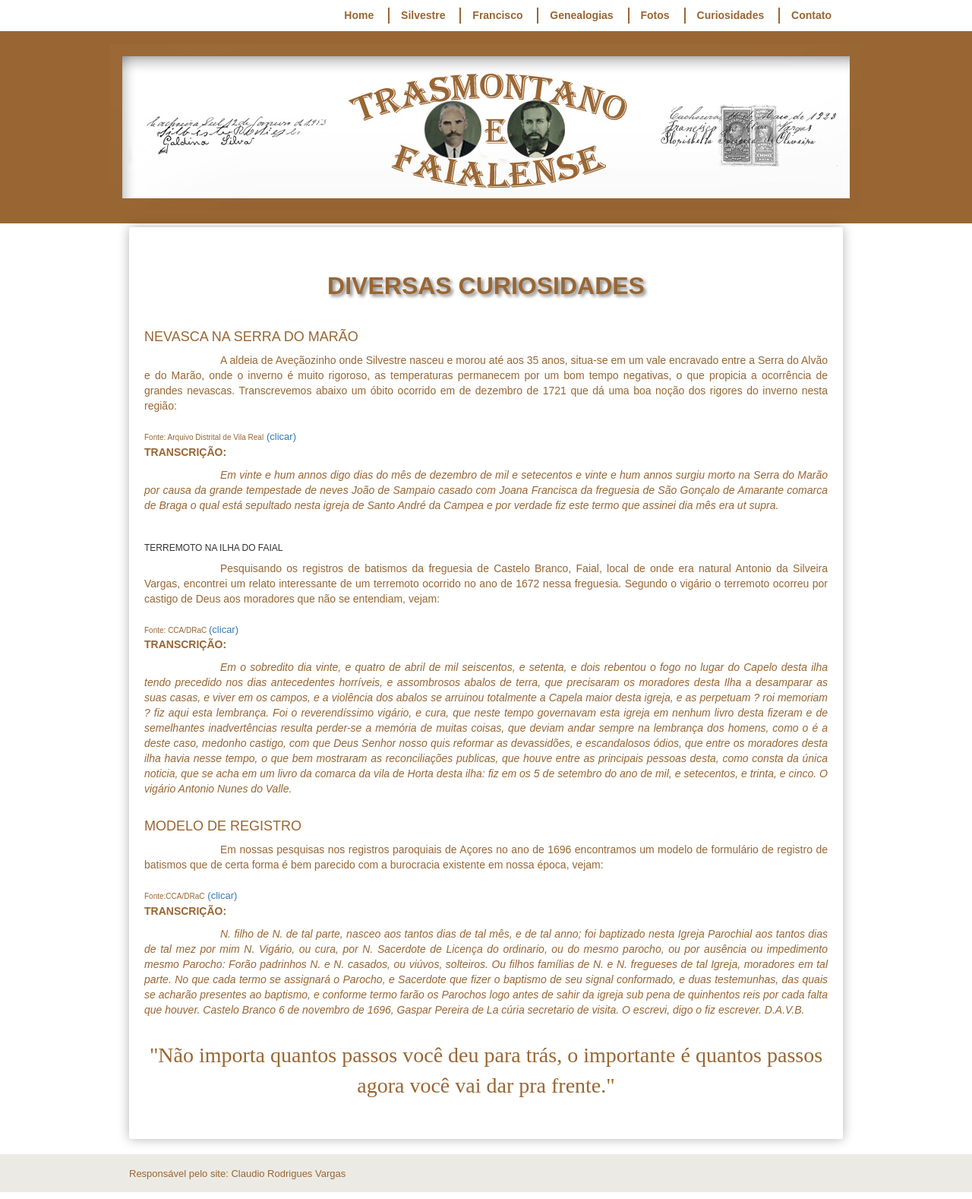
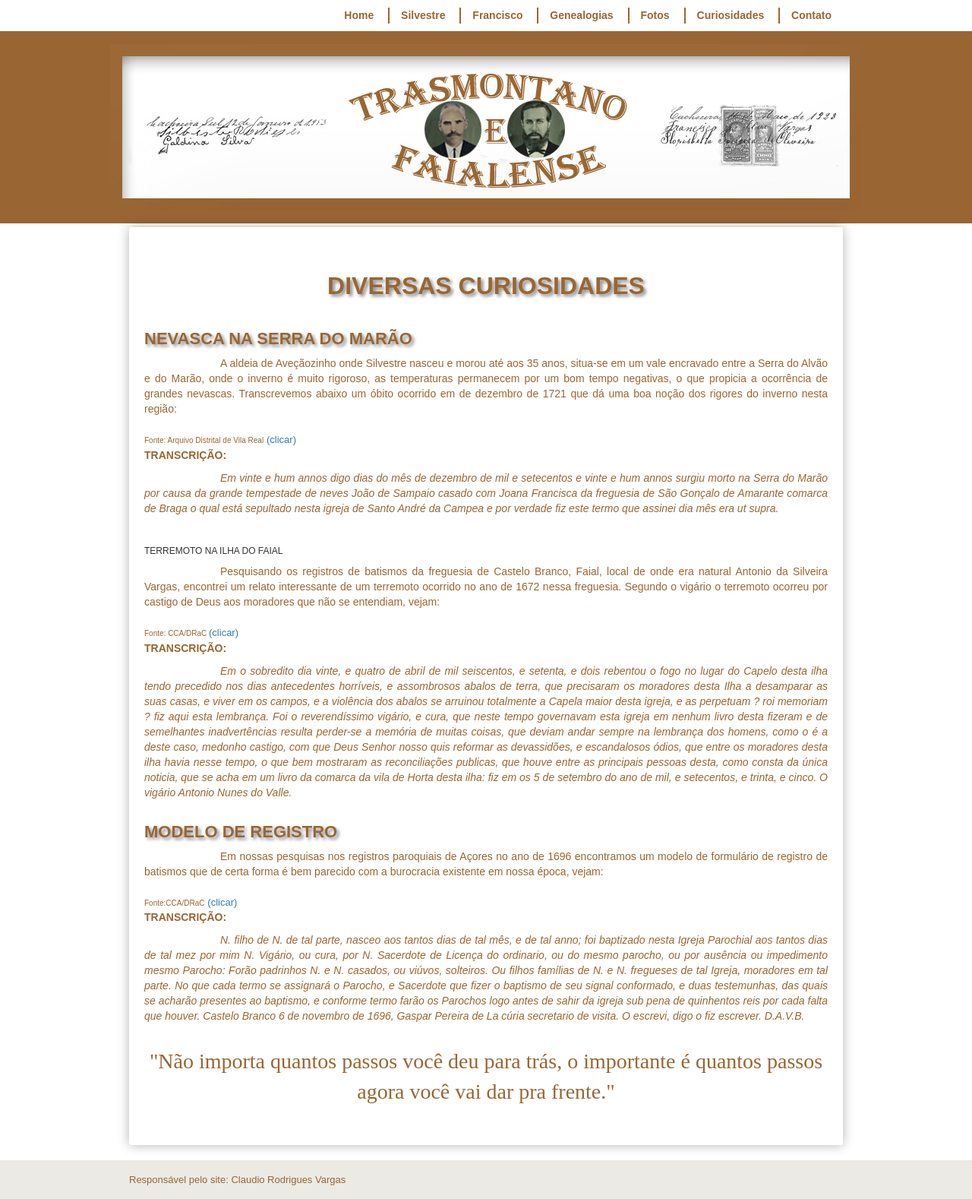
Before and after one commit to claudiovargas1955/claudiovargas1955.github.io, a Jekyll site: the page built from _pages/diversas.html, in a window 1280 px wide. Shown: the whole page at 76% size. Built offline with Jekyll 4.4.1, drawn with Linux system fonts in a browser that asks for light colours; some web fonts are replaced.

Commit message:
Update diversas.html

```diff
--- a/_pages/diversas.html
+++ b/_pages/diversas.html
@@ -8,10 +8,10 @@ title:  "DIVERSAS CURIOSIDADES"
              font-weight:bold;
            }
 
-         h1{text-shadow: 3px 3px 4px #888;
-              text-align: center;
-              font-weight:bold;
-              }
+        h4{text-shadow: 3px 3px 4px #888;
+           font-size: 22px;
+           font-weight:bold;
+          }
 
 </style>
    <h1 align="center">DIVERSAS CURIOSIDADES</h1>
```
